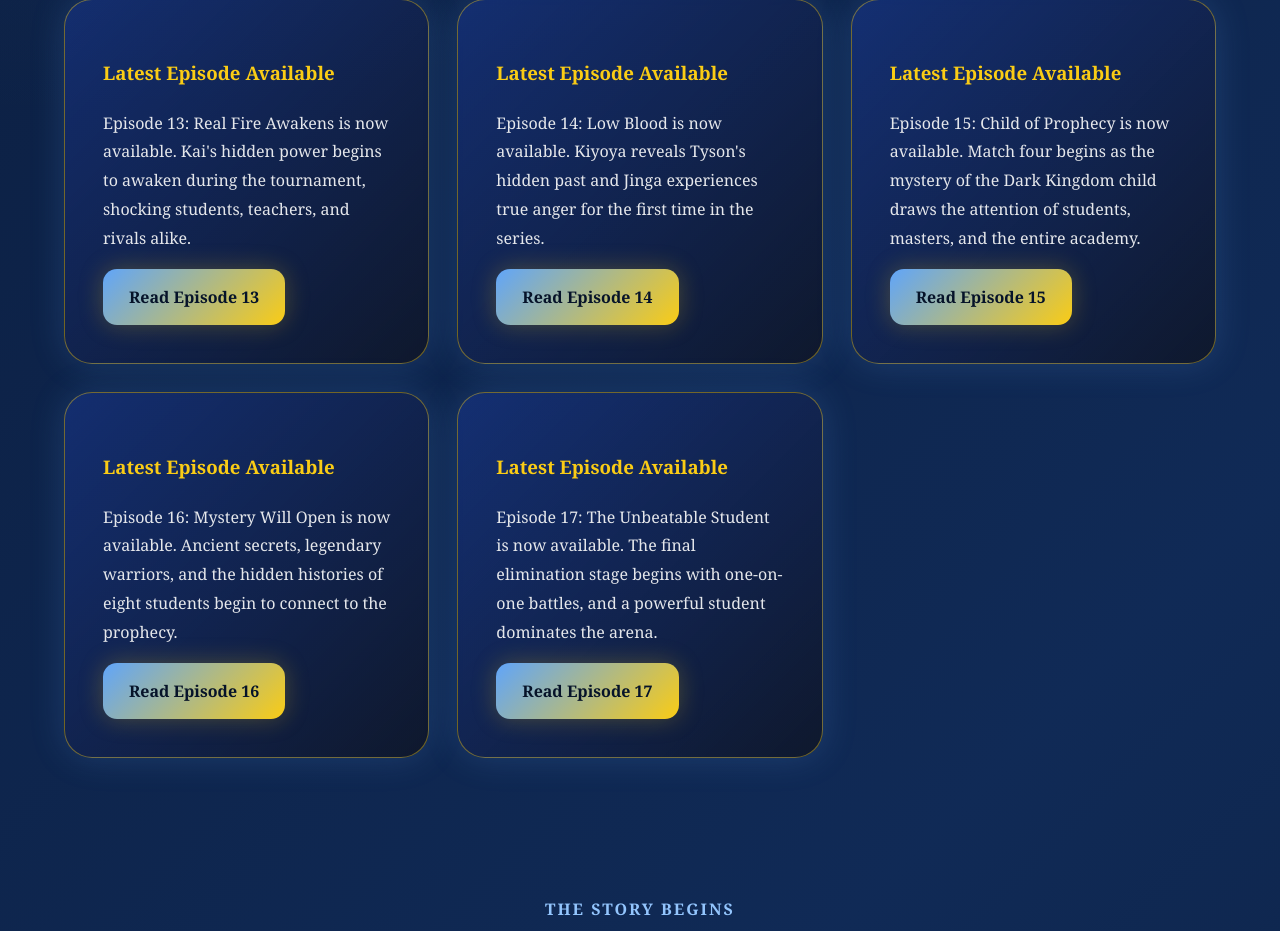
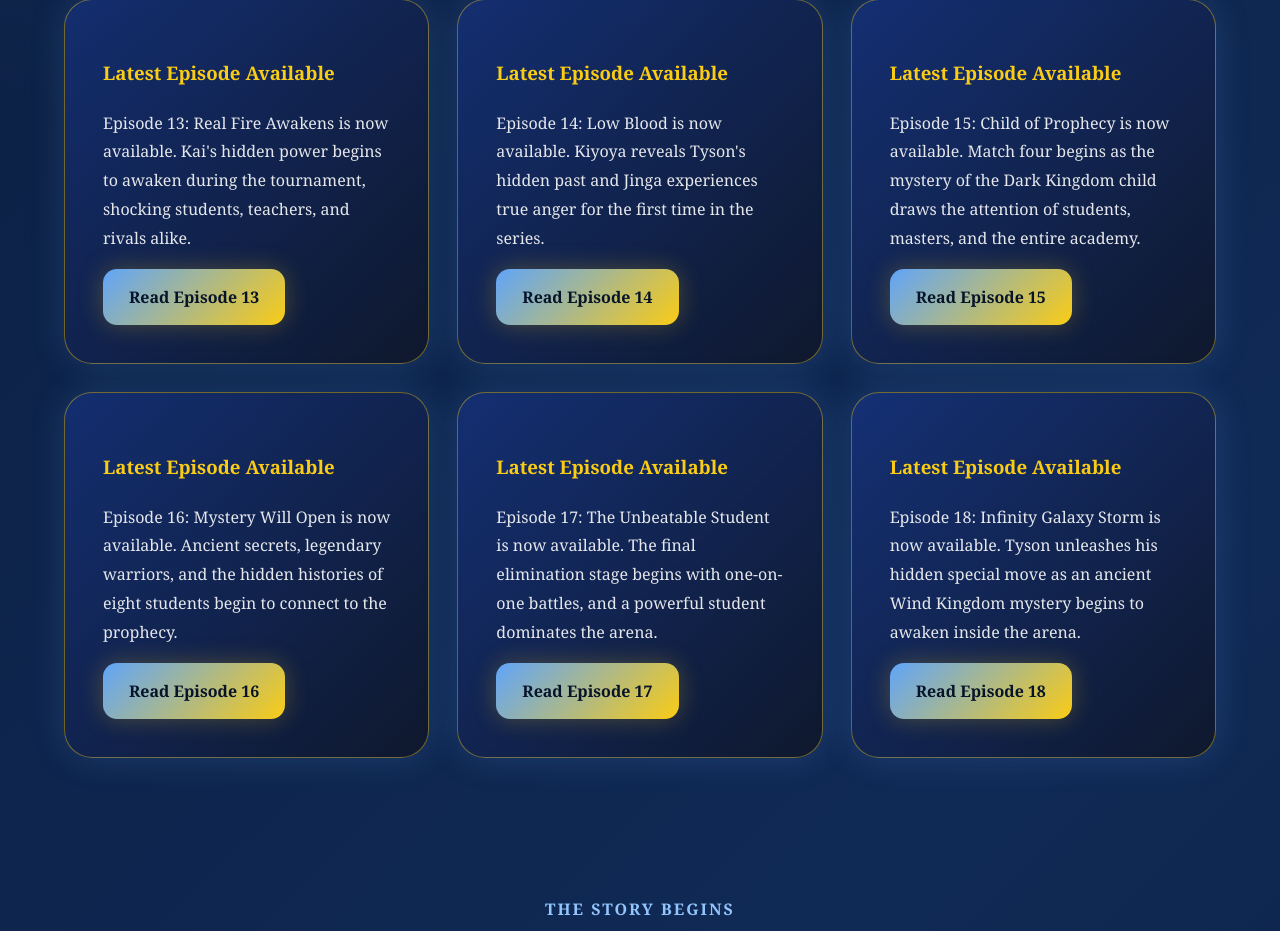
Before and after one commit to infinityaiworld001-cmd/my_world, a Flask app: page / in a window 1280 px wide. Shown: the part 2361-3292 px from the top of the page. Run offline with Flask 3, Linux system fonts and the light colour scheme.

Commit message:
Update index.html

```diff
--- a/templates/index.html
+++ b/templates/index.html
@@ -368,6 +368,20 @@
     </a>
 </div>
 
+        <div class="story-box">
+    <h3>Latest Episode Available</h3>
+
+    <p>
+        Episode 18: Infinity Galaxy Storm is now available.
+        Tyson unleashes his hidden special move as an ancient Wind Kingdom
+        mystery begins to awaken inside the arena.
+    </p>
+
+    <a href="/manga/episode-18/1" class="btn">
+        Read Episode 18
+    </a>
+</div>
+
     </div>
 </section>
 
```
